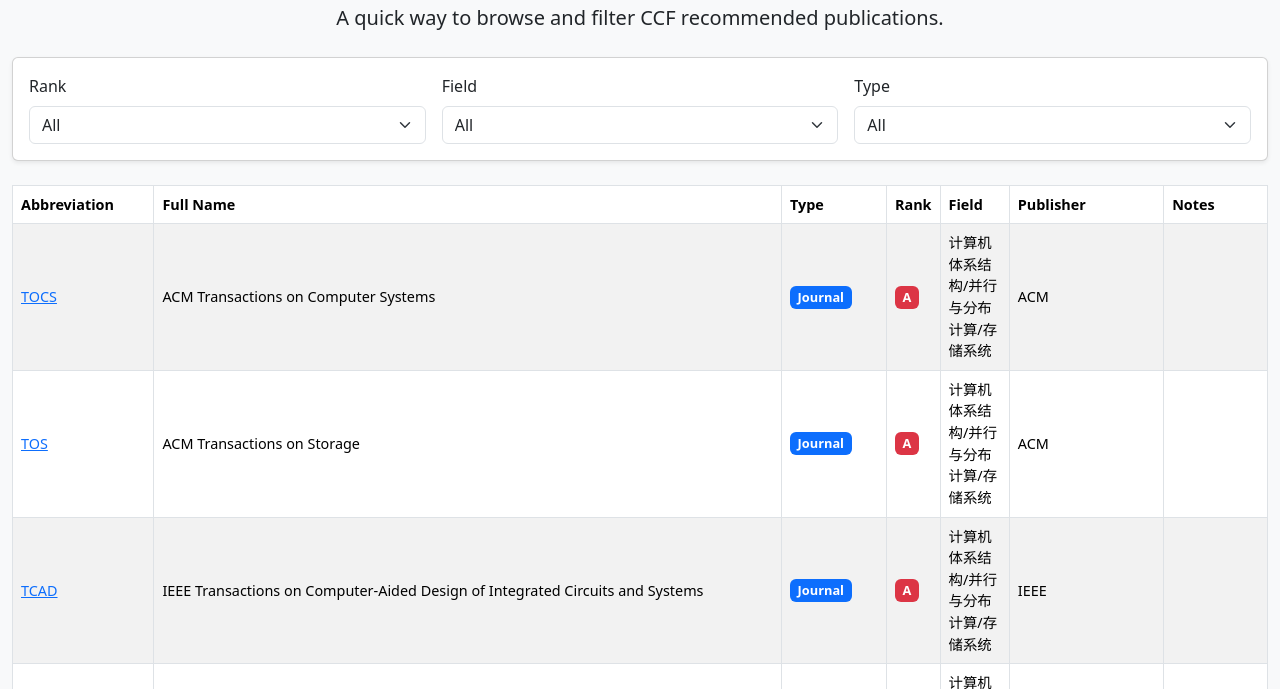
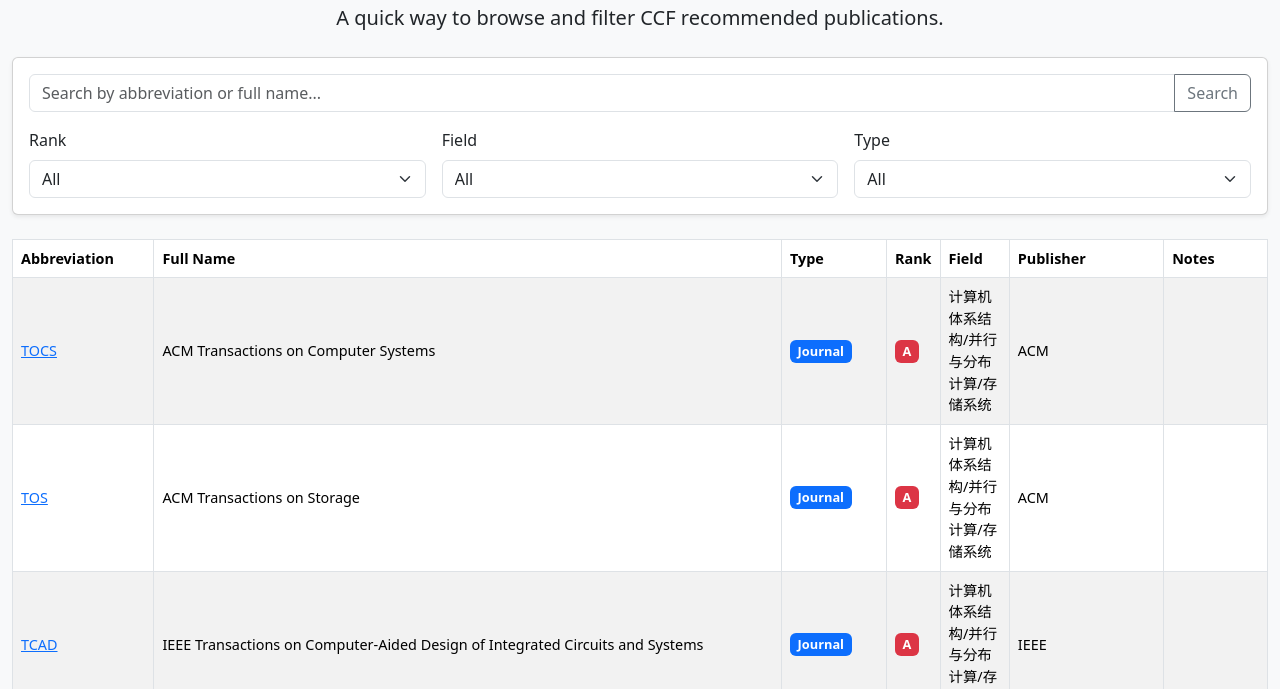
Before and after one commit to zhicbr/CFF-JournCon, a plain HTML site: page index.html in a window 1280 px wide. Shown: the part 111-800 px from the top of the page. Drawn offline with nearby package versions, Linux system fonts and the light colour scheme.

Commit message:
feat: 添加了搜索期刊/会议的缩写和全称，搜索出版社的功能

```diff
--- a/index.html
+++ b/index.html
@@ -15,6 +15,10 @@
         </div>
 
         <div class="card card-body mb-4 shadow-sm">
+            <div class="input-group mb-3">
+                <input type="text" id="search-input" class="form-control" placeholder="Search by abbreviation or full name...">
+                <button id="search-button" class="btn btn-outline-secondary" type="button">Search</button>
+            </div>
             <div class="row g-3 align-items-center">
                 <div class="col-md">
                     <label for="rank-filter" class="form-label">Rank</label>
--- a/script.js
+++ b/script.js
@@ -2,6 +2,8 @@ document.addEventListener('DOMContentLoaded', () => {
     const rankFilter = document.getElementById('rank-filter');
     const fieldFilter = document.getElementById('field-filter');
     const typeFilter = document.getElementById('type-filter');
+    const searchInput = document.getElementById('search-input');
+    const searchButton = document.getElementById('search-button');
     const resultsContainer = document.getElementById('results');
 
     let allData = [];
@@ -27,6 +29,7 @@ document.addEventListener('DOMContentLoaded', () => {
         const rank = rankFilter.value;
         const fieldName = fieldFilter.value;
         const type = typeFilter.value;
+        const searchQuery = searchInput.value.toLowerCase();
 
         const rankBadges = {
             'A': 'bg-danger',
@@ -49,6 +52,7 @@ document.addEventListener('DOMContentLoaded', () => {
                     for (const [categoryRank, items] of Object.entries(category)) {
                         if (rank === 'all' || categoryRank === rank) {
                             items.forEach(item => {
+                                if (searchQuery === '' || item.abbreviation.toLowerCase().includes(searchQuery) || item.fullName.toLowerCase().includes(searchQuery)) {
                                     hasResults = true;
                                     table += `<tr>
                                         <td><a href="${item.url}" target="_blank">${item.abbreviation}</a></td>
@@ -59,6 +63,7 @@ document.addEventListener('DOMContentLoaded', () => {
                                         <td>${item.publisher}</td>
                                         <td>${item.notes || ''}</td>
                                     </tr>`;
+                                }
                             });
                         }
                     }
@@ -84,4 +89,10 @@ document.addEventListener('DOMContentLoaded', () => {
     rankFilter.addEventListener('change', renderTable);
     fieldFilter.addEventListener('change', renderTable);
     typeFilter.addEventListener('change', renderTable);
+    searchButton.addEventListener('click', renderTable);
+    searchInput.addEventListener('keyup', (event) => {
+        if (event.key === 'Enter') {
+            renderTable();
+        }
     });
+});
```
Lines whose indentation alone changed are shown as unchanged.
